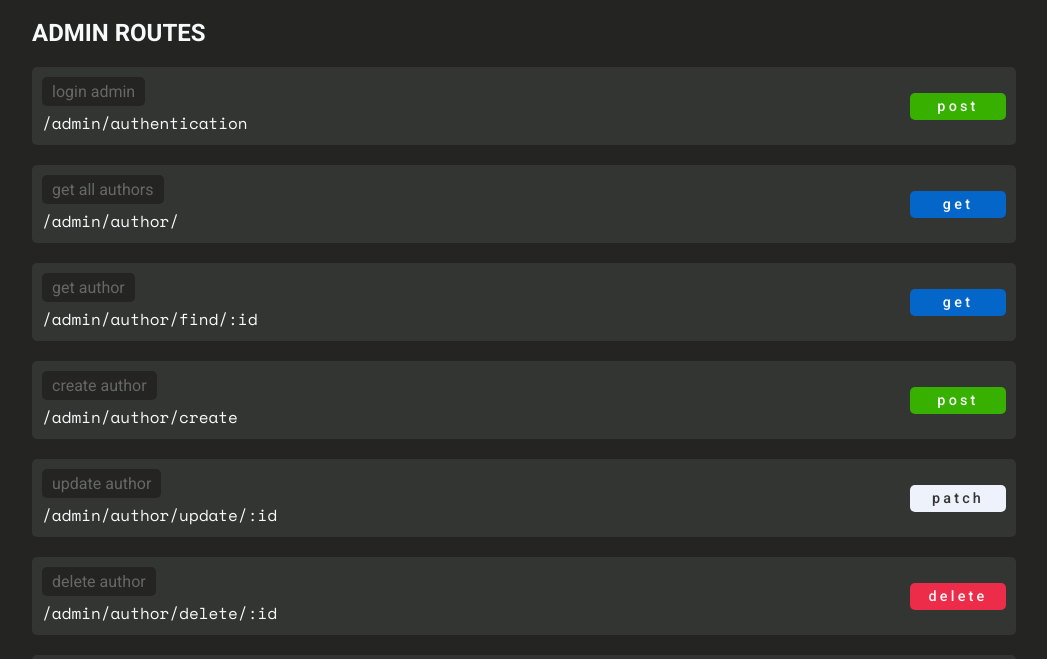
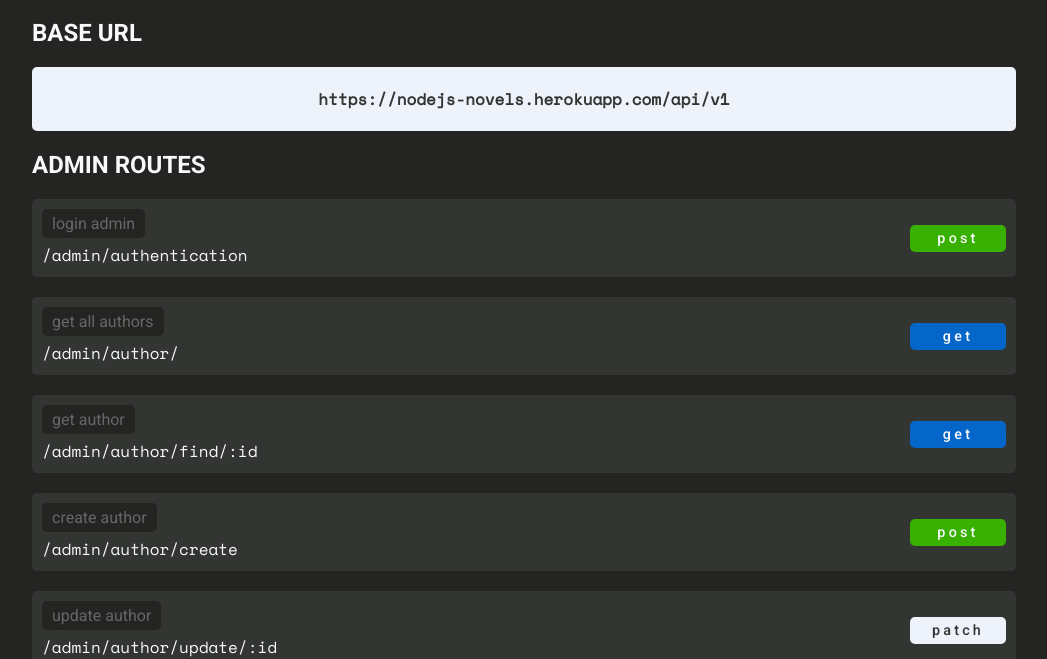
Before and after one commit to Yazdun/nodejs-novels, a website: page docs/index.html in a window 1280 px wide. Shown: the part 163-822 px from the top of the page, without its empty margins (116-1163 px from the left). Drawn offline with nearby package versions, Linux system fonts and the light colour scheme.

Commit message:
docs : added base url

```diff
--- a/docs/index.html
+++ b/docs/index.html
@@ -20,6 +20,10 @@
     </header>
 
     <hr />
+    <div class="container base">
+      <h2>base url</h2>
+      <p>https://nodejs-novels.herokuapp.com/api/v1</p>
+    </div>
     <div id="admin" class="container">
       <h2>admin routes</h2>
     </div>
--- a/docs/styles.css
+++ b/docs/styles.css
@@ -91,6 +91,20 @@ h2 {
   text-transform: uppercase;
 }
 
+.base {
+  margin-bottom: var(--med--rem);
+}
+
+.base p {
+  padding: var(--med--rem);
+  color: var(--clr--txt--sec);
+  background-color: var(--clr--contrast);
+  text-align: center;
+  font-family: var(--font--sec);
+  border-radius: var(--min--rem);
+  font-weight: 600;
+}
+
 .container {
   width: 100%;
   max-width: var(--max--width--desktop);
```
